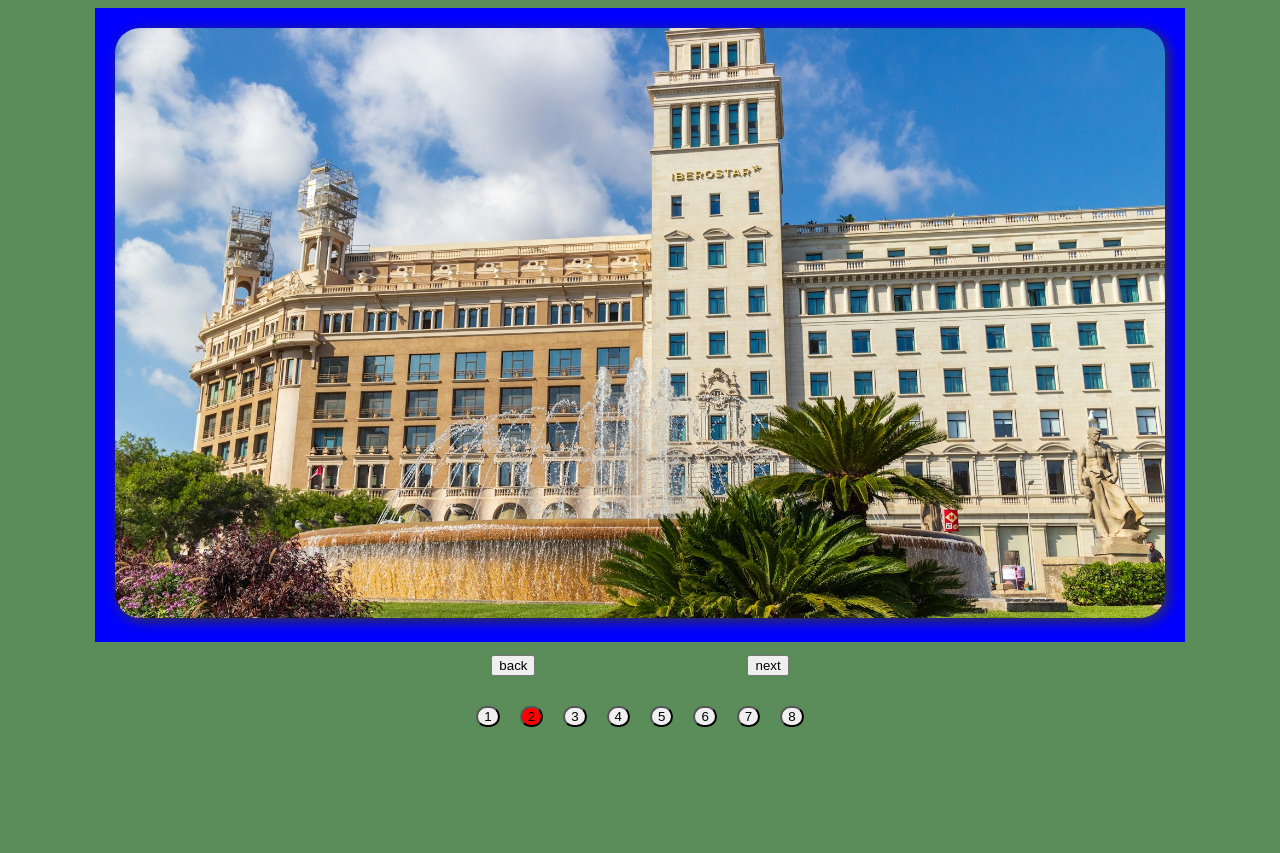
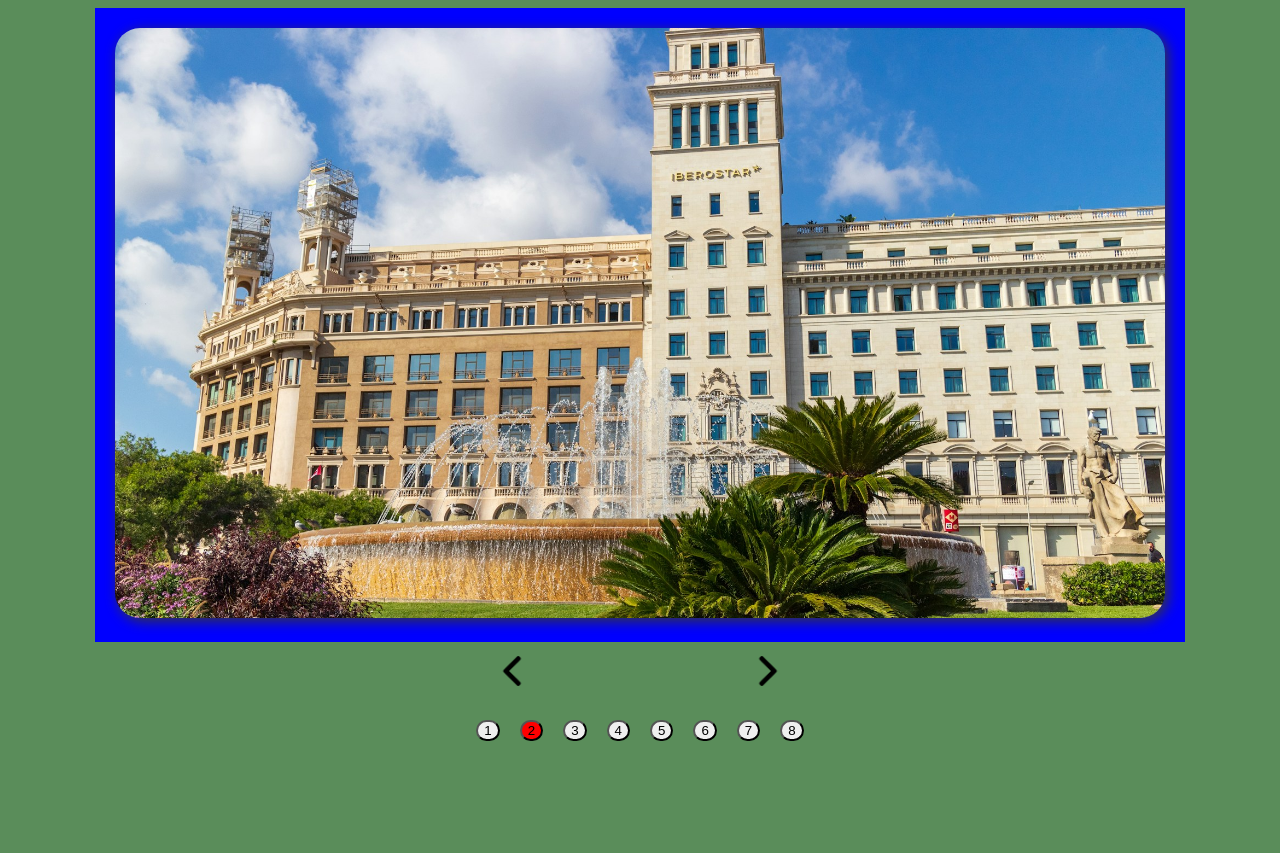
Before and after one commit to tgorsk15/image-slider, a website built with webpack: page dist/index.html in a window 1280 px wide. Built offline with nearby package versions, Linux system fonts and the light colour scheme.

Commit message:
Add styling to slide changer arrows

```diff
--- a/src/index.js
+++ b/src/index.js
@@ -1,4 +1,4 @@
-import { arrowsController } from "./buttonLogic";
+// import { arrowsController } from "./buttonLogic";
 import "./styles.css";
 import { domController } from "./userInterface";
 
@@ -22,4 +22,5 @@ console.log(slidesArray);
 // eslint-disable-next-line prefer-const, import/no-mutable-exports
 export let activeSlide = slidesArray[0];
 
+domRun.styleButtons();
 domRun.renderSlide(slidesArray[0]);
--- a/src/styles.css
+++ b/src/styles.css
@@ -61,7 +61,19 @@ body {
 }
 
 .forward, .back {
+    background-color: red;
+    background: none;
+    border: none;
+}
 
+.next-arrow, .back-arrow {
+    max-height: 30px;
+    transition: all 0.4s;
+}
+
+.next-arrow:hover, .back-arrow:hover {
+    transform: scale(1.2);
+    filter: invert(95%) sepia(2%) saturate(0%) hue-rotate(351deg) brightness(86%) contrast(90%);
 }
 
 .slide-button {
--- a/src/userInterface.js
+++ b/src/userInterface.js
@@ -1,7 +1,7 @@
 import { slidesArray, slideButtonsArray } from "./index";
 import { arrowsController, slideButtonsController } from "./buttonLogic";
-// import rightArrowPic from "icons/.right-arrow.png";
-// import leftArrowPic from "./icons/.left-arrow.png"
+import rightArrowPic from "./icons/right-arrow.png";
+import leftArrowPic from "./icons/left-arrow.png"
 
 // eslint-disable-next-line import/prefer-default-export
 export const domController = function () {
@@ -16,9 +16,16 @@ export const domController = function () {
 
 
     function styleButtons() {
-        const rightArrow = document.createElement('img')
+        const rightArrow = new Image();
         rightArrow.src = rightArrowPic
+        rightArrow.classList.add('next-arrow');
 
+        const leftArrow =new Image();
+        leftArrow.src = leftArrowPic;
+        leftArrow.classList.add('back-arrow');
+
+        nextButton.appendChild(rightArrow);
+        backButton.appendChild(leftArrow);
     }
 
 
@@ -135,15 +142,6 @@ export const domController = function () {
 
 
 
-    return {
-        renderSlide,
-
-        resetSlides,
-
-        changeActiveButton,
-
-        automaticSlideChange,
-
-        styleButtons };
+    return { renderSlide, resetSlides, changeActiveButton, automaticSlideChange, styleButtons };
 
 };
```
Also changed, not shown: dist/219ac0d09fc5a248e484.png (added), dist/ffd4e46d5e0c873aebf8.png (added), dist/index.html, dist/main.js.
